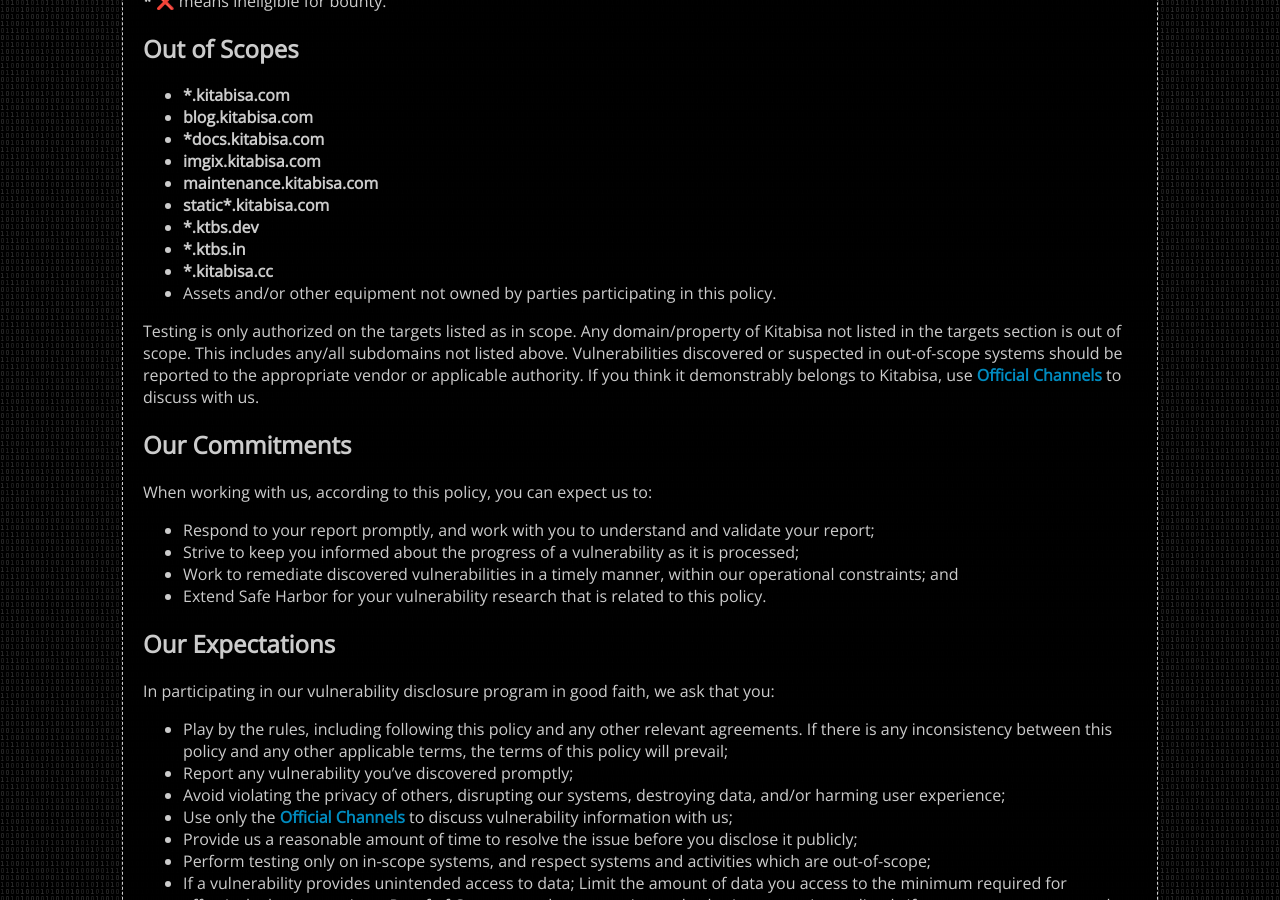
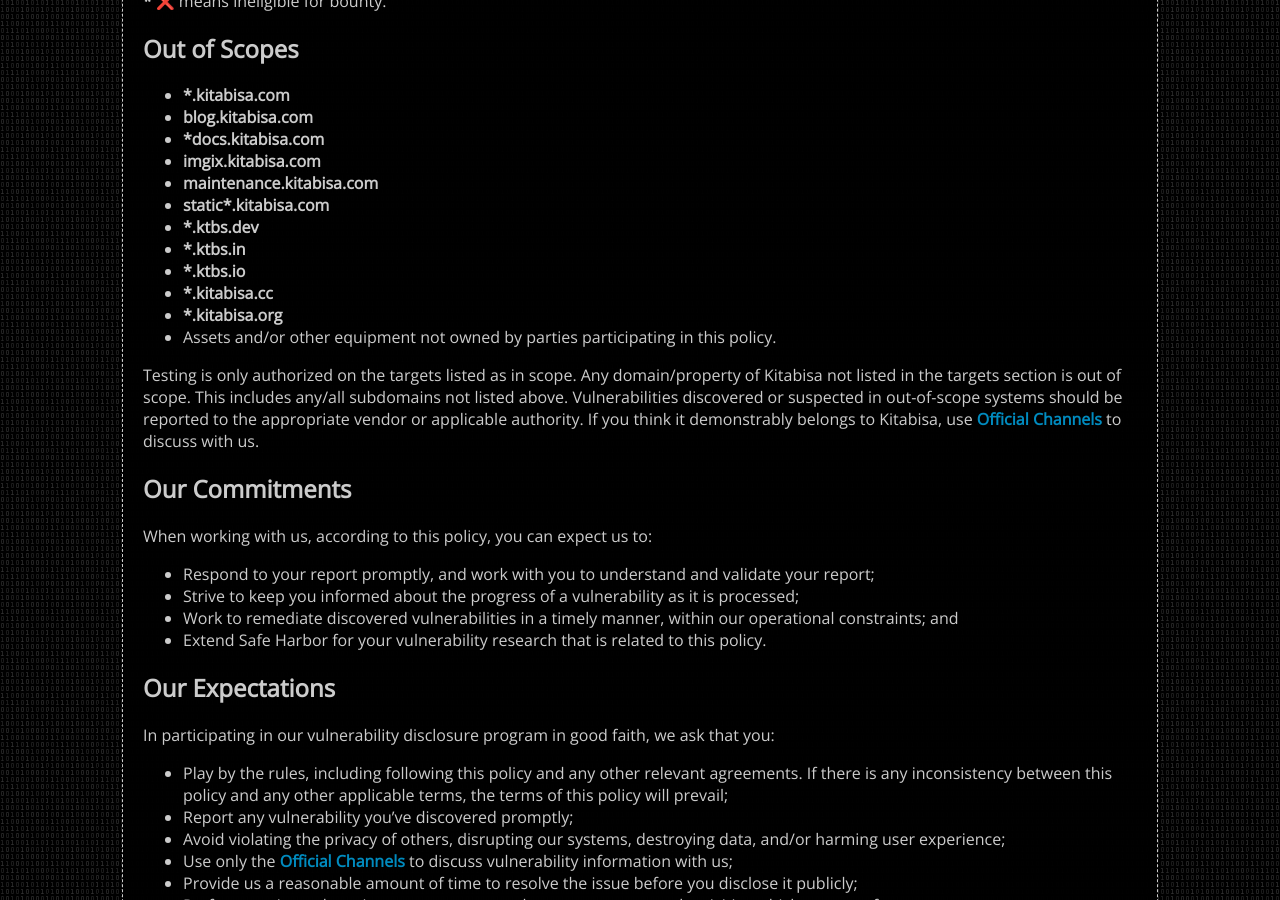
Before and after one commit to kitabisa/responsible-disclosure, a Jekyll site: the page built from index.md, in a window 1280 px wide and 900 px high, scrolled down 1037 px. Built offline with Jekyll 4.4.1, drawn with Linux system fonts in a browser that asks for light colours; our own code applies the rules of GitHub Pages for plain Markdown files.

Commit message:
Add more out of scopes - *.ktbs.io - *.kitabisa.org

```diff
--- a/_config.yml
+++ b/_config.yml
@@ -40,7 +40,9 @@
     - static*.kitabisa.com
     - "*.ktbs.dev"
     - "*.ktbs.in"
+    - "*.ktbs.io"
     - "*.kitabisa.cc"
+    - "*.kitabisa.org"
 
 commitments:
   - Respond to your report promptly, and work with you to understand and validate your report;
```
